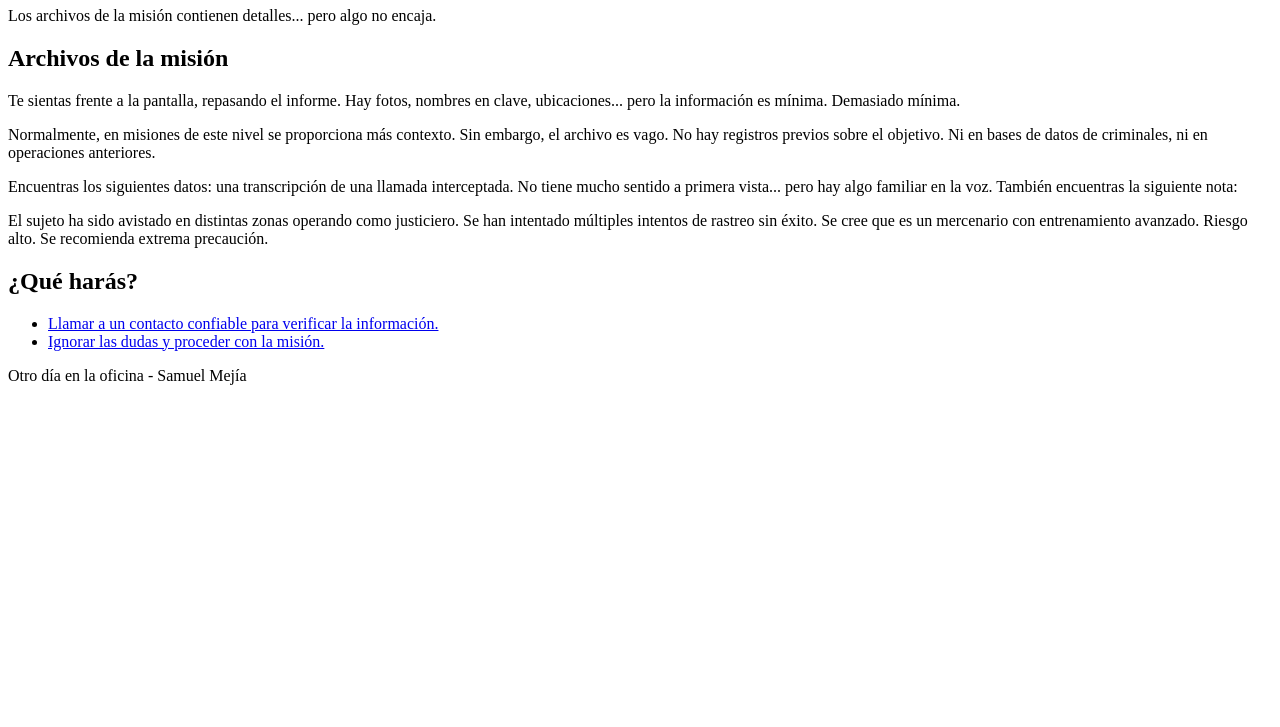
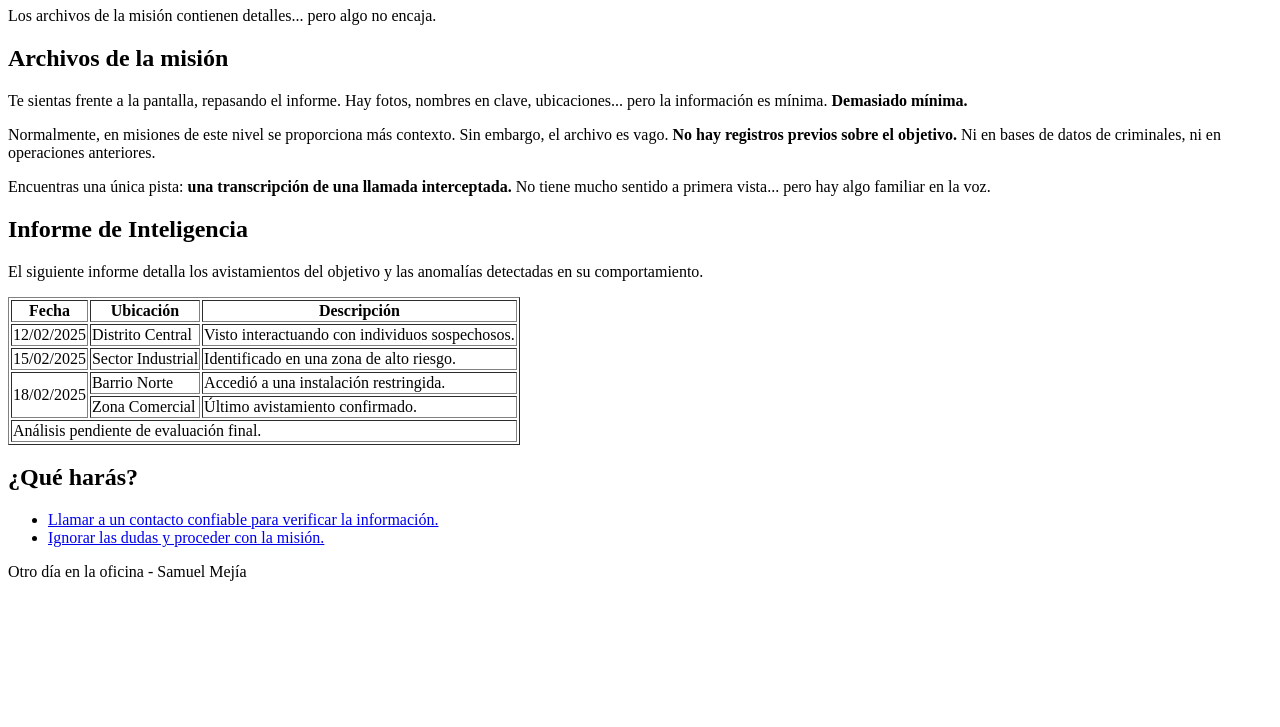
Before and after one commit to Biggles-insano/lab-3-HTML-stw, a plain HTML site: page investigacion.html in a window 1280 px wide. Shown: the part 73-800 px from the top of the page. Drawn offline with Linux system fonts and the light colour scheme.

Commit message:
Update investigacion.html

```diff
--- a/investigacion.html
+++ b/investigacion.html
@@ -2,12 +2,13 @@
 <html lang="es">
 <head>
     <meta charset="UTF-8">
-    <title>Investigación</title>
+    <meta name="viewport" content="width=device-width, initial-scale=1.0">
+    <title>Otro día en la oficina - Investigación</title>
 </head>
 <body>
 
     <header>
-        <h1>Investigación</h1>
+        <h1>Otro día en la oficina</h1>
         <p>Los archivos de la misión contienen detalles... pero algo no encaja.</p>
     </header>
 
@@ -17,30 +18,64 @@
             <p>
                 Te sientas frente a la pantalla, repasando el informe.
                 Hay fotos, nombres en clave, ubicaciones... pero la información es mínima.
-                Demasiado mínima.
+                <strong>Demasiado mínima.</strong>
             </p>
             <p>
                 Normalmente, en misiones de este nivel se proporciona más contexto.
-                Sin embargo, el archivo es vago. No hay registros previos sobre el objetivo.
+                Sin embargo, el archivo es vago. <strong>No hay registros previos sobre el objetivo.</strong>
                 Ni en bases de datos de criminales, ni en operaciones anteriores.
             </p>
             <p>
-                Encuentras los siguientes datos: una transcripción de una llamada interceptada.
+                Encuentras una única pista: <strong>una transcripción de una llamada interceptada.</strong>
                 No tiene mucho sentido a primera vista... pero hay algo familiar en la voz.
-                También encuentras la siguiente nota:
             </p>
-        <p>
-                El sujeto ha sido avistado en distintas zonas operando como justiciero.
-                    Se han intentado múltiples intentos de rastreo sin éxito.
-                    Se cree que es un mercenario con entrenamiento avanzado.
-                    Riesgo alto. Se recomienda extrema precaución.
-</p>
+        </section>
+
+        <section>
+            <h2>Informe de Inteligencia</h2>
+            <p>El siguiente informe detalla los avistamientos del objetivo y las anomalías detectadas en su comportamiento.</p>
+
+            <table border="1">
+                <thead>
+                    <tr>
+                        <th>Fecha</th>
+                        <th>Ubicación</th>
+                        <th>Descripción</th>
+                    </tr>
+                </thead>
+                <tbody>
+                    <tr>
+                        <td>12/02/2025</td>
+                        <td>Distrito Central</td>
+                        <td>Visto interactuando con individuos sospechosos.</td>
+                    </tr>
+                    <tr>
+                        <td>15/02/2025</td>
+                        <td>Sector Industrial</td>
+                        <td>Identificado en una zona de alto riesgo.</td>
+                    </tr>
+                    <tr>
+                        <td rowspan="2">18/02/2025</td>
+                        <td>Barrio Norte</td>
+                        <td>Accedió a una instalación restringida.</td>
+                    </tr>
+                    <tr>
+                        <td>Zona Comercial</td>
+                        <td>Último avistamiento confirmado.</td>
+                    </tr>
+                </tbody>
+                <tfoot>
+                    <tr>
+                        <td colspan="3">Análisis pendiente de evaluación final.</td>
+                    </tr>
+                </tfoot>
+            </table>
         </section>
 
         <section>
             <h2>¿Qué harás?</h2>
             <ul>
-                <li><a href="duda.html">Llamar a un contacto confiable para verificar la información.</a></li>
+                <li><a href="llamada.html">Llamar a un contacto confiable para verificar la información.</a></li>
                 <li><a href="enfrentamiento.html">Ignorar las dudas y proceder con la misión.</a></li>
             </ul>
         </section>
```
